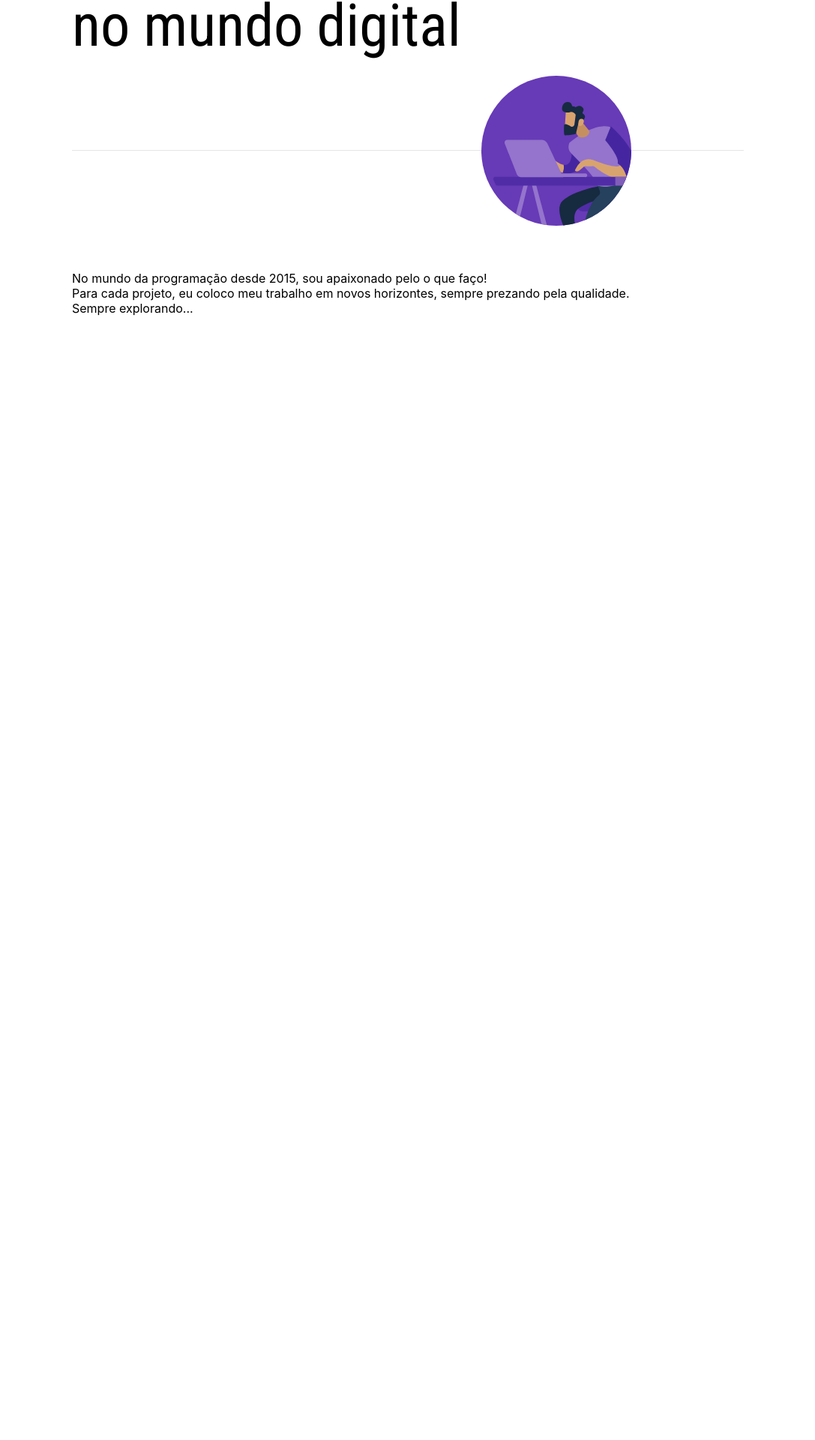
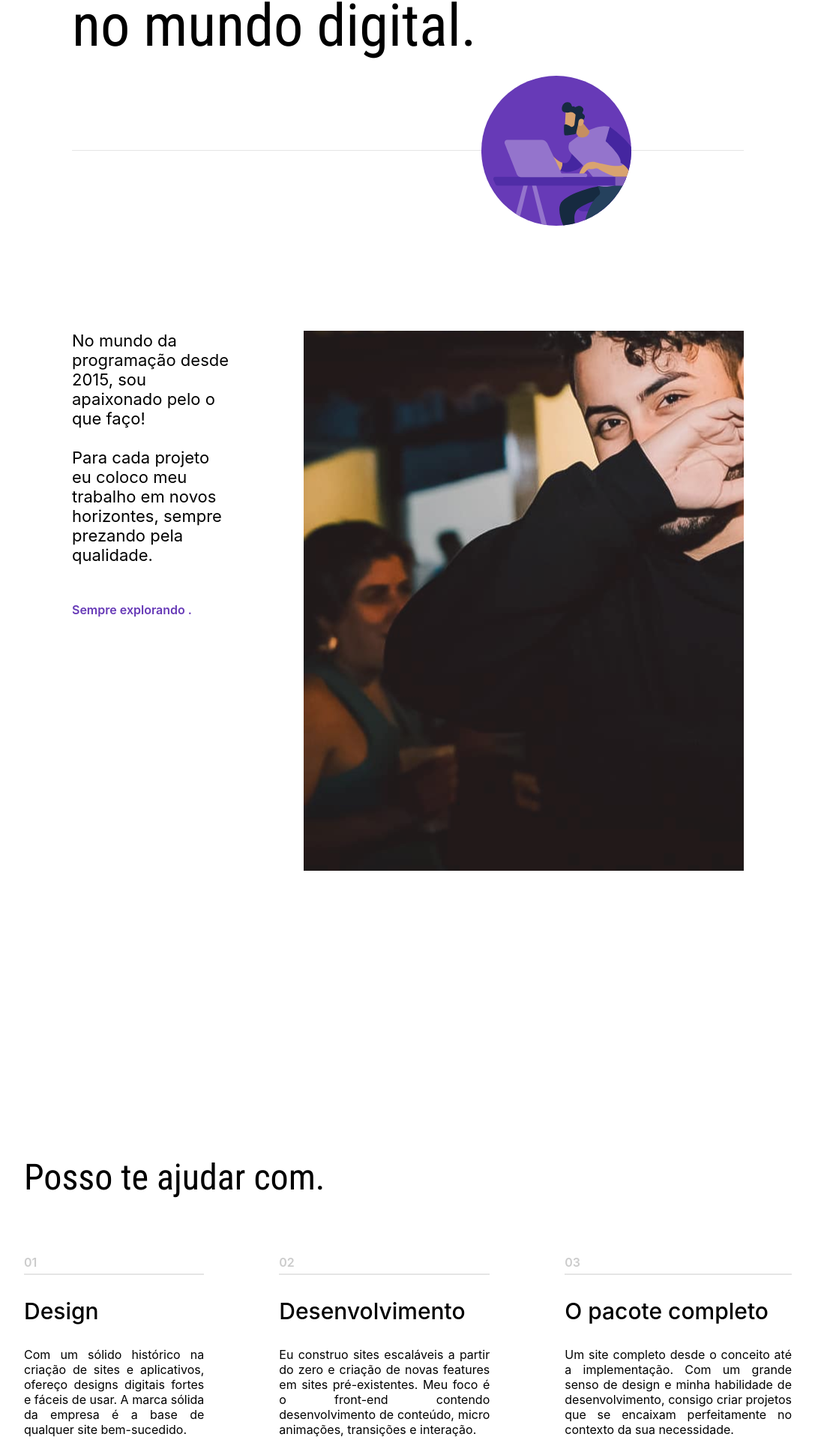
Before and after one commit to abnerjs/abnerjs.github.io, a React (Create React App) app: page /about in a window 1280 px wide. Shown: the part 304-2224 px from the top of the page at 75% size, without its empty margins (96-1183 px from the left). Before the commit the page ends 800 px from the top, so only its background shows below. Built offline with nearby package versions, Linux system fonts and the light colour scheme; a web font is replaced by a local one.

Commit message:
final version of about page

```diff
--- a/src/pages/Home/Contact/Contact.tsx
+++ b/src/components/ContactFooter/ContactFooter.tsx
@@ -1,14 +1,14 @@
 import React from 'react';
-import './contact.css';
+import './contact-footer.css';
 import { Link } from 'react-router-dom';
 import MagneticButton from 'src/components/MagneticButton/MagneticButton';
 import { Avatar } from '@mui/material';
 import photo from 'src/assets/images/abnerig.jpg';
 import Footer from 'src/components/Footer/Footer';
 
-const Contact = () => {
+const ContactFooter = () => {
     return (
-        <div className="contact">
+        <div className="contact-footer">
             <div className="container">
                 <div className="title">
                     <h2>
@@ -43,4 +43,4 @@ const Contact = () => {
     );
 }
 
-export default Contact;
+export default ContactFooter;
--- a/src/components/Stripe/Stripe.tsx
+++ b/src/components/Stripe/Stripe.tsx
@@ -3,13 +3,15 @@ import './stripe.css';
 
 interface Props {
     margin?: number;
+    height?: string;
 }
 
 const Stripe = (props: Props) => {
     return (
         <div className="stripe"
             style={{
-                margin: props.margin + ' 0' || '32px 0'
+                margin: props.margin + ' 0' || '32px 0',
+                height: `${props.height ? props.height + 'px' : '1px'}`
             }}
         ></div>
     );
--- a/src/components/Stripe/stripe.css
+++ b/src/components/Stripe/stripe.css
@@ -1,6 +1,5 @@
 .stripe {
     width: 100%;
-    height: 1px;
     opacity: 0.3;
     background-color: #aaa;
 }
--- a/src/pages/About/About.tsx
+++ b/src/pages/About/About.tsx
@@ -1,38 +1,57 @@
 import React from 'react';
 import './about.css';
 import Navbar from 'src/components/Navbar/Navbar';
+import Header from './Header/Header';
+import Content from './Content/Content';
+import ContactFooter from 'src/components/ContactFooter/ContactFooter';
 import Stripe from 'src/components/Stripe/Stripe';
-import animation from 'src/assets/developer.json';
-import Lottie from "lottie-react";
 
 const About = () => {
     return (
         <div className="about">
             <Navbar black />
 
-            <div className="header">
-                <div className="title">
-                    Ajudando você a prosperar<br />no mundo digital
-                </div>
-                <Stripe />
+            <Header />
 
-                <Lottie
-                    className="lottie-container"
-                    animationData={animation}
-                />
-            </div>
+            <Content />
 
-            <div className="content">
-                <div className="text">
-                    No mundo da programação desde 2015, sou apaixonado pelo o que faço!
-                    <br />
-                    Para cada projeto, eu coloco meu trabalho em novos horizontes, sempre prezando pela qualidade.
-
-                    <div className="points">
-                        Sempre explorando...
+            <div className="works-with">
+                <div className="title">Posso te ajudar com</div>
+                <div className="row">
+                    <div className="section">
+                        <div className="number">01</div>
+                        <Stripe height='2' />
+                        <div className="titleSkill">
+                            Design
+                        </div>
+                        <div className="skillText">
+                            Com um sólido histórico na criação de sites e aplicativos, ofereço designs digitais fortes e fáceis de usar. A marca sólida da empresa é a base de qualquer site bem-sucedido.
+                        </div>
+                    </div>
+                    <div className="section">
+                        <div className="number">02</div>
+                        <Stripe height='2' />
+                        <div className="titleSkill">
+                            Desenvolvimento
+                        </div>
+                        <div className="skillText">
+                            Eu construo sites escaláveis a partir do zero e criação de novas features em sites pré-existentes. Meu foco é o front-end contendo desenvolvimento de conteúdo, micro animações, transições e interação.
+                        </div>
+                    </div>
+                    <div className="section">
+                        <div className="number">03</div>
+                        <Stripe height='2' />
+                        <div className="titleSkill">
+                            O pacote completo
+                        </div>
+                        <div className="skillText">
+                            Um site completo desde o conceito até a implementação. Com um grande senso de design e minha habilidade de desenvolvimento, consigo criar projetos que se encaixam perfeitamente no contexto da sua necessidade.
+                        </div>
                     </div>
                 </div>
             </div>
+
+            <ContactFooter />
         </div>
     );
 }
--- /dev/null
+++ b/src/pages/About/Content/Content.tsx
@@ -0,0 +1,33 @@
+import React from 'react';
+import './content.css';
+import { ParallaxBanner, ParallaxBannerLayer } from 'react-scroll-parallax';
+import me from 'src/assets/images/sociable.jpg';
+
+const Content = () => {
+    return (
+        <div className="content">
+            <div className="text">
+                No mundo da programação desde 2015, sou apaixonado pelo o que faço!
+                <br />
+                <br />
+                Para cada projeto eu coloco meu trabalho em novos horizontes, sempre prezando pela qualidade.
+
+                <div className="points">
+                    Sempre explorando&nbsp;
+                </div>
+            </div>
+            <ParallaxBanner className='parallaxImg'>
+                <ParallaxBannerLayer
+                    expanded={false}
+                    speed={-30}
+                    opacity={[0.9, 1]}
+                    className="imgLayer"
+                >
+                    <img src={me} alt="me" />
+                </ParallaxBannerLayer>
+            </ParallaxBanner>
+        </div>
+    );
+}
+
+export default Content;
--- /dev/null
+++ b/src/pages/About/Content/content.css
@@ -0,0 +1,48 @@
+.about .content {
+    margin: 0 15vw 0 15vw;
+    display: flex;
+  }
+
+  .about .content .text {
+    font-size: 22px;
+    width: 25%;
+  }
+
+  .about .content .text .points {
+    font-size: 16px;
+    font-weight: 600;
+    color: var(--primary);
+    margin-top: 50px;
+  }
+
+  .about .content .text .points:after {
+    overflow: hidden;
+    display: inline-block;
+    vertical-align: bottom;
+    -webkit-animation: ellipsis steps(4, end) 1400ms infinite;
+    animation: ellipsis steps(4, end) 1400ms infinite;
+    content: "\2026";
+    width: 0px;
+  }
+
+  @keyframes ellipsis {
+    to {
+      width: 1em;
+    }
+  }
+
+  @-webkit-keyframes ellipsis {
+    to {
+      width: 1em;
+    }
+  }
+
+  .about .content .parallaxImg {
+    width: 70% !important;
+    height: 800px;
+    margin-left: 100px;
+  }
+
+  .about .content .imgLayer {
+    width: 500px !important;
+  }
--- /dev/null
+++ b/src/pages/About/Header/Header.tsx
@@ -0,0 +1,23 @@
+import React from 'react';
+import './header.css';
+import Lottie from "lottie-react";
+import Stripe from 'src/components/Stripe/Stripe';
+import animation from 'src/assets/developer.json';
+
+const Header = () => {
+    return (
+        <div className="header">
+            <div className="title">
+                Ajudando você a prosperar<br />no mundo digital.
+            </div>
+            <Stripe />
+
+            <Lottie
+                className="lottie-container"
+                animationData={animation}
+            />
+        </div>
+    );
+}
+
+export default Header;
--- /dev/null
+++ b/src/pages/About/Header/header.css
@@ -0,0 +1,24 @@
+.about .header {
+    margin: 25vh 15vw 40px 15vw;
+    font-size: calc(clamp(3.25em, 7vw, 8em) * 0.875);
+    display: flex;
+    flex-direction: column;
+  }
+
+  .about .header .title {
+    margin-bottom: 120px;
+  }
+
+  .about .header .lottie-container {
+    width: 200px;
+    height: 200px;
+    border-radius: 50%;
+    background-color: #673ab7;
+    align-self: flex-end;
+    transform: translate(-150px, -50%);
+    overflow: hidden;
+  }
+
+  .about .header .lottie-container > svg {
+    transform: scale(1.8) translate(20px, 20px) !important;
+  }
--- a/src/pages/About/about.css
+++ b/src/pages/About/about.css
@@ -1,28 +1,51 @@
-.about .header {
-    margin: 25vh 15vw -40px 15vw;
-    font-size: calc(clamp(3.25em, 7vw, 8em) * .875);
-    display: flex;
-    flex-direction: column;
+.works-with {
+  margin: 300px 10vw 300px 10vw;
 }
 
-.about .header .title {
-    margin-bottom: 120px;
+.works-with .title {
+  font-size: 6vh;
+  margin-bottom: 75px;
 }
 
-.about .header .lottie-container {
-    width: 200px;
-    height: 200px;
-    border-radius: 50%;
-    background-color: #673AB7;
-    align-self: flex-end;
-    transform: translate(-150px, -50%);
-    overflow: hidden;
+.works-with .title:after {
+  overflow: hidden;
+  display: inline-block;
+  vertical-align: bottom;
+  -webkit-animation: ellipsis2 steps(4, end) 1400ms infinite;
+  animation: ellipsis2 steps(4, end) 1400ms infinite;
+  content: "\2026";
+  width: 0px;
 }
 
-.about .header .lottie-container > svg {
-    transform: scale(1.8) translate(20px, 20px) !important;
+@keyframes ellipsis2 {
+  to {
+    width: 0.8em;
+  }
 }
 
-.about .content {
-    margin: 0 15vw 0 15vw;
+@-webkit-keyframes ellipsis2 {
+  to {
+    width: 0.8em;
+  }
 }
+
+.works-with .row {
+  display: flex;
+  gap: 100px;
+}
+
+.works-with .row .section .number {
+  font-weight: 600;
+  color: #ccc;
+  margin-bottom: 5px;
+}
+
+.works-with .row .section .titleSkill {
+  margin: 30px 0;
+  font-size: 30px;
+  font-weight: 500;
+}
+
+.works-with .row .section .skillText {
+  text-align: justify;
+}
--- a/src/pages/Home/Home.tsx
+++ b/src/pages/Home/Home.tsx
@@ -1,7 +1,7 @@
 import React from 'react';
 import Navbar from 'src/components/Navbar/Navbar';
 import './home.css';
-import Contact from './Contact/Contact';
+import ContactFooter from '../../components/ContactFooter/ContactFooter';
 import Works from './Works/Works';
 import Presentation from './Presentation/Presentation';
 import AboutHome from './About/AboutHome';
@@ -17,7 +17,7 @@ const Home = () => {
 
             <Works />
 
-            <Contact />
+            <ContactFooter />
         </div>
     );
 }
```
Also changed, not shown: src/components/ContactFooter/contact-footer.css (renamed from src/pages/Home/Contact/contact.css, +12 -12 lines), src/assets/images/sociable.jpg (added).
